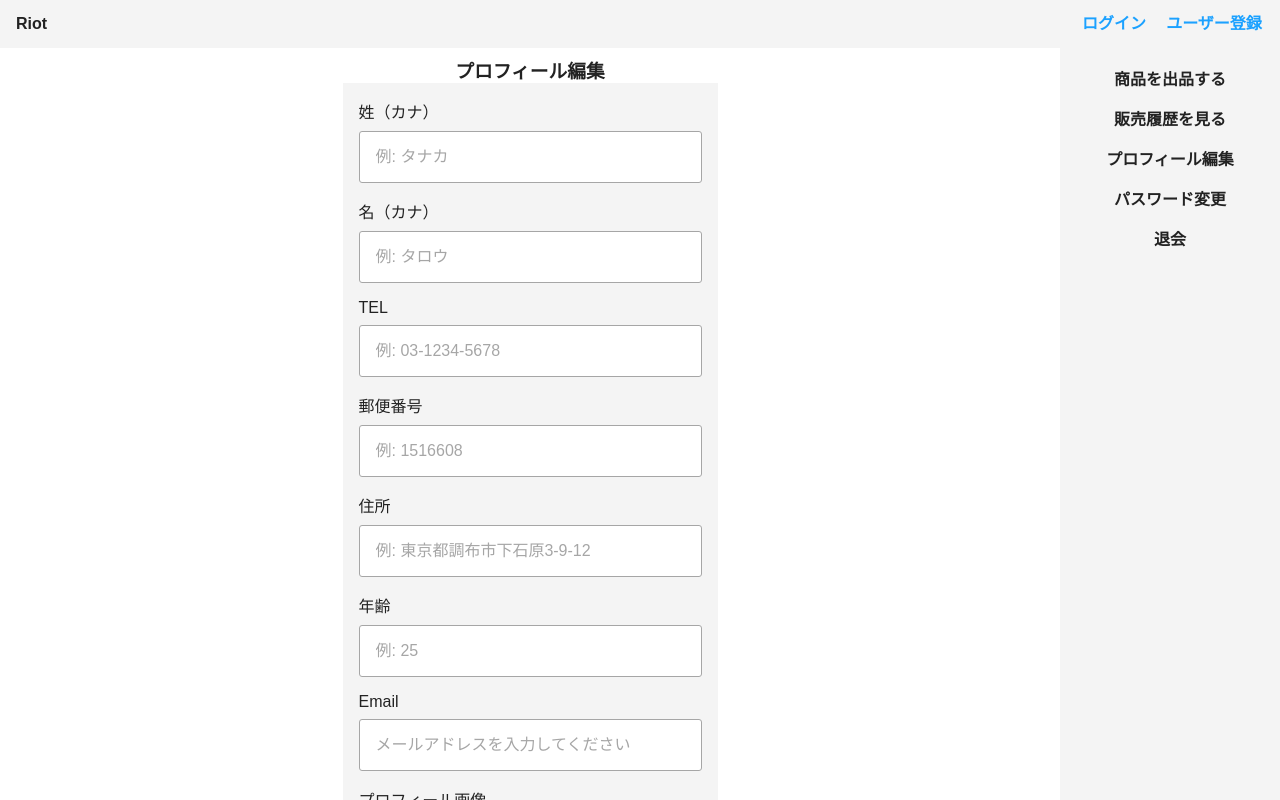
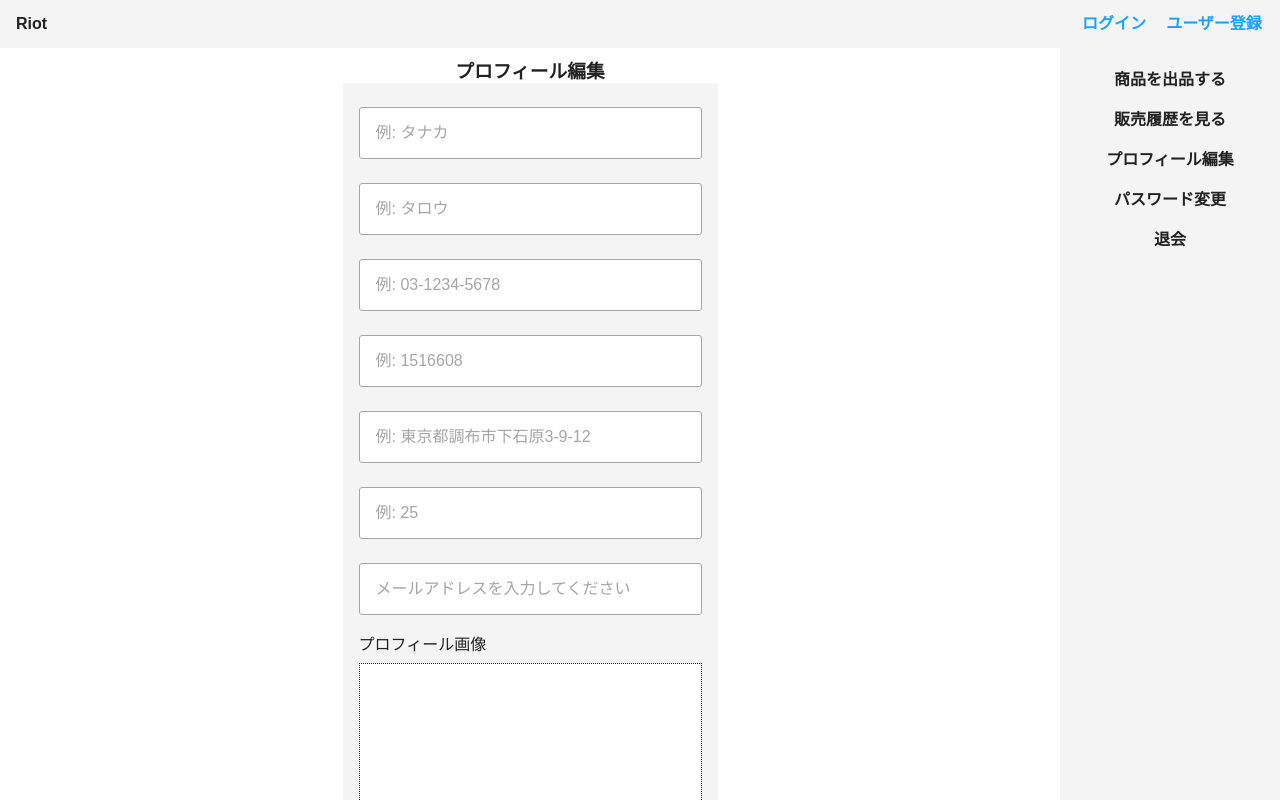
Before and after one commit to kimuniiii/Personal-Development, a Next.js app in the folder packages/client/: page /profile-edit in a window 1280 px wide. Shown: the top 800 px of the page. Built offline with nearby package versions, Linux system fonts and the light colour scheme; no server answers.

Commit message:
🎨 Inputコンポーネントのリファクタリング完了

```diff
--- a/packages/client/src/components/atoms/Input/index.tsx
+++ b/packages/client/src/components/atoms/Input/index.tsx
@@ -11,6 +11,8 @@ import { Margin } from 'src/components/layouts/Margin';
 import { COLOR_PALETTE } from 'src/styles/color_palette';
 import { FONT_SIZE } from 'src/styles/font_size';
 
+import { FormLabel } from '../FormLabel';
+
 type InputProps = JSX.IntrinsicElements['input'] & {
   type: string;
   name: string;
@@ -20,6 +22,7 @@ type InputProps = JSX.IntrinsicElements['input'] & {
   register: UseFormRegisterReturn;
   width: string;
   labelText: string;
+  labelType: 'requiredMarker' | 'optionalMarker';
   id?: string;
   disabled?: boolean;
   fontSizeValue?: ValueOf<typeof FONT_SIZE>;
@@ -37,6 +40,7 @@ export const Input = React.forwardRef<HTMLInputElement, InputProps>(
       register,
       width,
       labelText,
+      labelType,
       id = 'text-input',
       disabled = false,
       fontSizeValue,
@@ -48,10 +52,9 @@ export const Input = React.forwardRef<HTMLInputElement, InputProps>(
     return (
       <StTextField>
         {labelText !== '' ? (
-          <StLabel htmlFor={id} fontSizeValue={fontSizeValue}>
-            {labelText}
-          </StLabel>
+          <FormLabel htmlFor={id} labelType={labelType} labelText={labelText} />
         ) : null}
+        <Margin bottom='8px' />
         <StInput
           {...textInputProps}
           type={type}
@@ -87,12 +90,6 @@ Input.displayName = 'TextInput';
 const StTextField = styled.div`
   display: flex;
   flex-direction: column;
-`;
-
-const StLabel = styled.label<Pick<InputProps, 'fontSizeValue'>>`
-  padding-bottom: 8px;
-  font-size: ${({ fontSizeValue }): ValueOf<typeof FONT_SIZE> => fontSizeValue ?? FONT_SIZE.FS_16};
-  cursor: pointer;
 `;
 
 type StInputProps = Pick<
```
Also changed, not shown: 2 other files (tests, documents, lock files or other folders).
